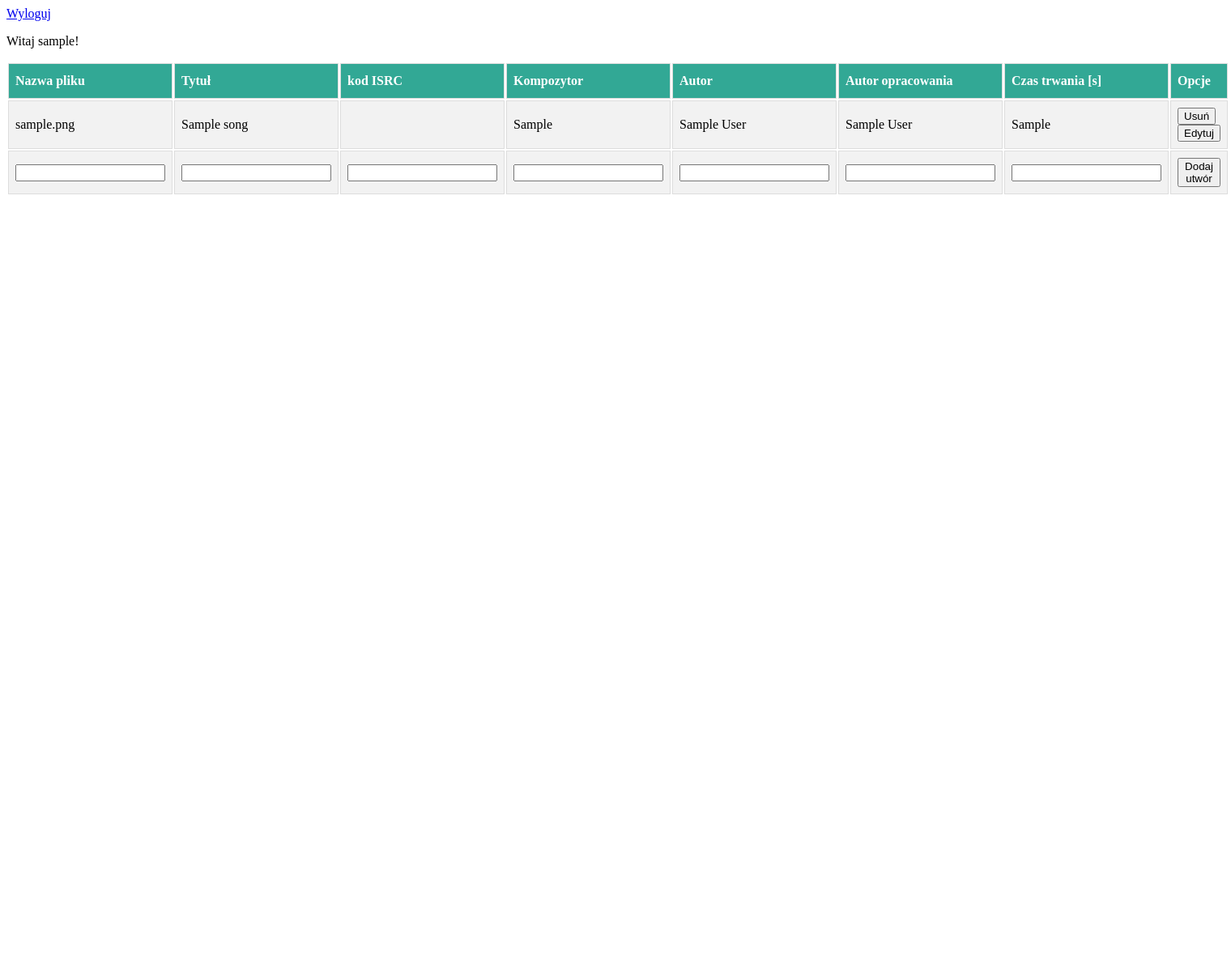
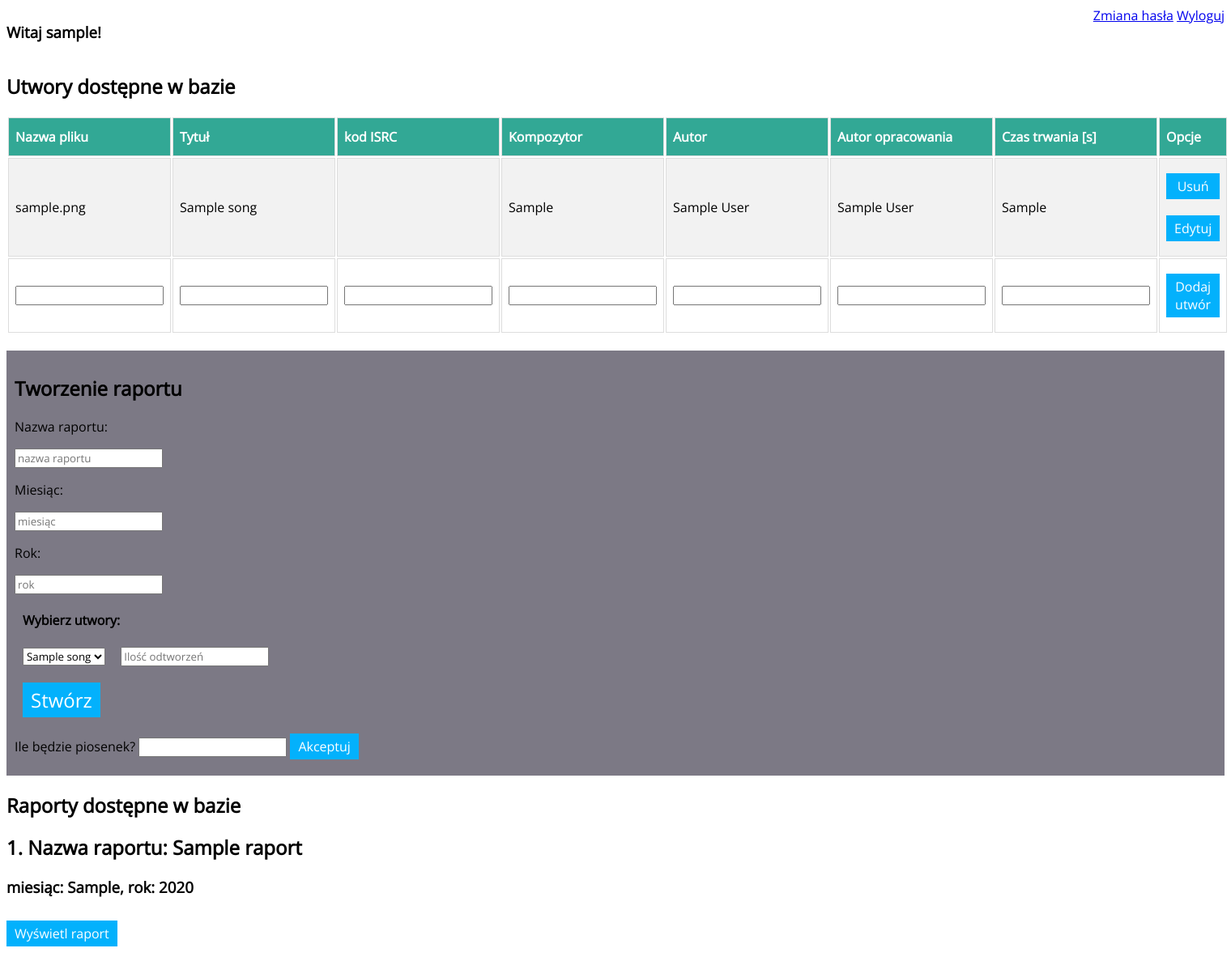
Before and after one commit to maciejkarasinski/projektPHP, a PHP site: page /raports.php in a window 1520 px wide. Shown: the whole page at 81% size. Before the commit the page ends 240 px from the top, so only its background shows below. Run offline with PHP 8.4, Linux system fonts and the light colour scheme; the visitor is signed in with stand-in values (Sample User, id 1); tables that the repository leaves empty or names only in its code hold one stand-in row (values such as "Sample post"); data that the repository does not hold is empty.

Commit message:
Czesciowo gotowy

```diff
--- /dev/null
+++ b/main.css
@@ -0,0 +1,44 @@
+* {
+  font-family: 'Open Sans', sans-serif;
+}
+
+.label {
+  font-size: 16px;
+}
+
+.btn {
+  margin-top: 10px;
+  margin-bottom: 10px;
+  background-color: #03b1fc;
+  font-size: 16px;
+  border: none;
+  padding: 5px 10px;
+  color: white;
+}
+
+.btn-full{
+  width: 100%;
+}
+
+.container {
+  display: flex;
+  justify-content: space-between;
+}
+
+.createRaportContainer {
+  background-color: #7c7985;
+  padding: 10px;
+  margin-top: 20px;
+}
+
+.songsContainer {
+  margin: 10px;
+}
+
+.inputSong {
+  margin-left: 15px;
+}
+
+.raportsContainer {
+  margin-left: 50px;
+}
--- a/raports.php
+++ b/raports.php
@@ -4,6 +4,16 @@
     header('Location: index.php');
     exit();
   }
+
+  if(!isset($_SESSION['songsToAdd'])) {
+    $_SESSION['songsToAdd'] = 1;
+    $_POST['songsToAdd'] = 1;
+  }
+
+  if(isset($_SESSION['songsToAdd']) && isset($_POST['songsToAdd'])) {
+    $_SESSION['songsToAdd'] = $_POST['songsToAdd'];
+  }
+
 
   require_once "connect.php";
   mysqli_report(MYSQLI_REPORT_STRICT);
@@ -16,6 +26,12 @@
       if(!$songs) throw new Exception($db_connect->error);
 
       $_SESSION['songArrays'] = $songs;
+
+      $raports = $db_connect->query("SELECT * FROM raports");
+      if(!$raports) throw new Exception($db_connect->error);
+
+      $_SESSION['raportArray'] = $raports;
+
       $db_connect->close();
     }
   } catch(Exception $e) {
@@ -29,14 +45,26 @@
   <meta charset="UTF-8">
   <meta name="viewport" content="width=device-width, initial-scale=1.0">
   <link rel="stylesheet" href="style.css" type="text/css">
-  <script src="https://ajax.googleapis.com/ajax/libs/jquery/3.5.1/jquery.min.js"></script>
+  <link rel="stylesheet" href="main.css" type="text/css">
+  <link href="https://fonts.googleapis.com/css2?family=Open+Sans&display=swap" rel="stylesheet">
   <title>Raporty</title>
 </head>
 <body>
   <?php
-    echo '<a href="logout.php">Wyloguj</a>';
-    echo "<p>Witaj ".$_SESSION['user']."!</p>";
+    echo '
+      <div class="container">
+        <div class="left">';
+        echo "<h3 class='bigred'>Witaj ".$_SESSION['user']."!</h3>";
+    echo '
+        </div>
+        <div class="right">
+          <a href="changePassword.php">Zmiana hasła</a>
+          <a href="logout.php">Wyloguj</a>
+        </div>
+      </div>
+    ';
 
+    echo "<h2>Utwory dostępne w bazie</h2>";
     echo '
       <table class="table">
         <tr>
@@ -64,10 +92,23 @@
               <td>
                 <form action="deleteSong.php" method="post">
                   <input type="hidden" name="song_id" value="'.$row["song_id"].'">
-                  <button type="submit">Usuń</button>
+                  <button class="btn btn-full" type="submit">Usuń</button>
                 </form>
-                <button>Edytuj</button>
+                <button class="btn btn-full" onClick="edit('.$row["song_id"].')">Edytuj</button>
               </td>
+            </tr>
+            <tr class="hidden" id="'.$row["song_id"].'_song">
+              <form action="editSong.php" method="post">
+                <td><input type="text" name="file_name" value="'.$row["file_name"].'"></td>
+                <td><input type="text" name="title" value="'.$row["title"].'"></td>
+                <td><input type="text" name="ISCR" value="'.$row["ISCR"].'"></td>
+                <td><input type="text" name="composer" value="'.$row["composer"].'"></td>
+                <td><input type="text" name="author" value="'.$row["author"].'"></td>
+                <td><input type="text" name="sauthor" value="'.$row["sauthor"].'"></td>
+                <td><input type="text" name="duration" value="'.$row["duration"].'"></td>
+                <input type="hidden" name="song_id" value="'.$row["song_id"].'">
+                <td><button class="btn" type="submit">Zapisz</button></td>
+              </form>
             </tr>
           ';
         }
@@ -82,11 +123,81 @@
               <td><input type="text" name="author"></td>
               <td><input type="text" name="sauthor"></td>
               <td><input type="text" name="duration"></td>
-              <td><button type="submit">Dodaj utwór</button></td>
+              <td><button class="btn btn-full" type="submit">Dodaj utwór</button></td>
               </tr>
             </table>
           </form>
       ';
   ?>
+
+  <?php
+    echo '<div class="createRaportContainer"><h2>Tworzenie raportu</h2>';
+    echo '
+      <form action="createRaport.php" method="post">
+        <div>
+          <p>Nazwa raportu:</p>
+          <input type="text" name="raport_name" placeholder="nazwa raportu">
+          <p>Miesiąc:</p>
+          <input type="text" name="raport_month" placeholder="miesiąc">
+          <p>Rok:</p>
+          <input type="text" name="raport_year" placeholder="rok">
+        </div>
+        <div class="songsContainer">
+          <h4>Wybierz utwory:</h4>
+        ';
+
+        for ($i = 1; $i <= $_SESSION['songsToAdd']; $i++){
+          echo '<div id="songContainer"><select name="songs[]">';
+          if ($_SESSION['songArrays']->num_rows > 0) {
+            $_SESSION['songArrays']->data_seek(0);
+            while($row = $_SESSION['songArrays']->fetch_assoc() ) {
+              echo '
+                <option value="'.$row["song_id"].'">'.$row["title"].'</option>
+              ';
+          }}
+          echo '
+            </select>
+            <input class="inputSong" type="text" name="songs_count[]" placeholder="Ilość odtworzeń">
+            </div>
+          ';
+        }
+    echo '
+        </div>
+        <button class="btn" style="margin-left: 10px; font-size: 24px" type="submit">Stwórz</button>
+      </form>
+      <form action="raports.php" method="post" id="songNumberForm">
+        Ile będzie piosenek?
+        <input type="text" name="songsToAdd">
+        <button class="btn" type="submit">Akceptuj</button>
+      </form></div>
+    ';
+  ?>
+
+  <?php
+    echo '<h2>Raporty dostępne w bazie</h2>';
+    if ($_SESSION['raportArray']->num_rows > 0) {
+      $counter = 1;
+      while($row = $_SESSION['raportArray']->fetch_assoc() ) {
+        echo '<h2>'.$counter.'. Nazwa raportu: '.$row['name'].'</h2>';
+        echo '<h3>miesiąc: '.$row['month'].', rok: '.$row['year'].'</h3>';
+        echo '
+          <form action="fetchReports.php" method="post">
+            <input type="hidden" name="raport_id" value="'.$row["raport_id"].'">
+            <input type="hidden" name="raport_name" value="'.$row["name"].'">
+            <input type="hidden" name="raport_month" value="'.$row["month"].'">
+            <input type="hidden" name="raport_year" value="'.$row["year"].'">
+            <button class="btn" type="submit">Wyświetl raport</button>
+          </form>';
+        $counter++;
+      }
+    }
+  ?>
+
+<script>
+  function edit(song_id) {
+    var element = document.getElementById(song_id+"_song");
+    element.classList.toggle("hidden");
+  }
+</script>
 </body>
 </html>
--- a/style.css
+++ b/style.css
@@ -20,8 +20,6 @@
   color: white;
 }
 
-
-
 .hidden {
   display: none;
 }
```
Also changed, not shown: changePassword.php (added, +30 -0 lines), changePasswordDB.php (added, +48 -0 lines), createRaport.php (added, +58 -0 lines), editSong.php (added, +52 -0 lines), fetchReports.php (added, +74 -0 lines), index.php (+40 -4 lines).
